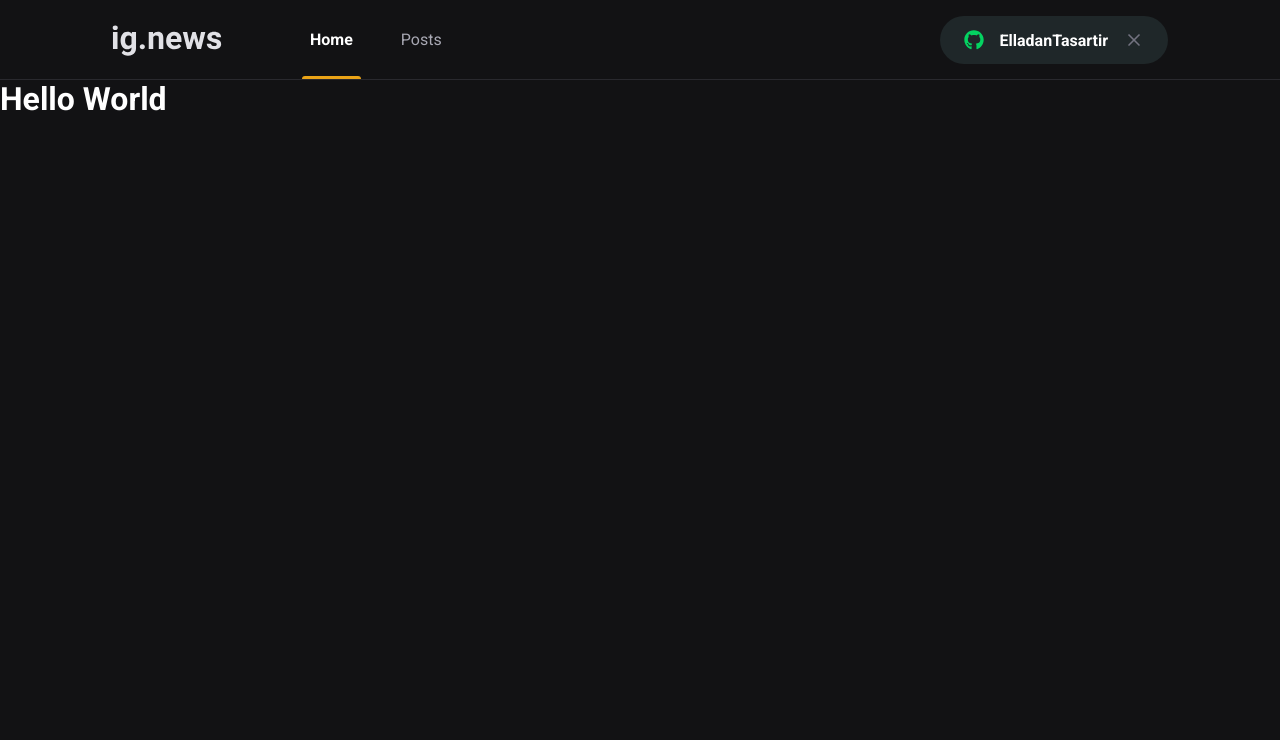
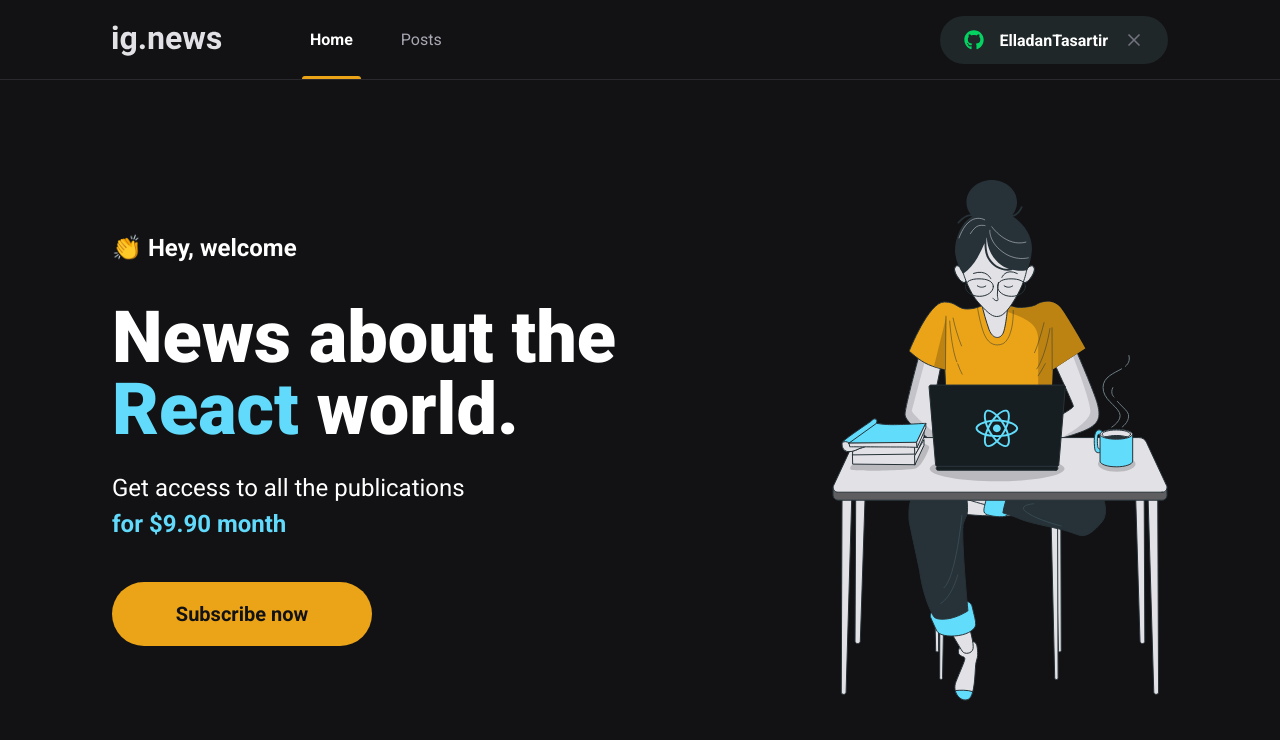
Before and after one commit to ElladanTasartir/ignews, a Next.js app: page / in a window 1280 px wide. Shown: the top 740 px of the page. Built offline with nearby package versions, Linux system fonts and the light colour scheme.

Commit message:
feat(index): create page layout

```diff
--- a/src/pages/index.tsx
+++ b/src/pages/index.tsx
@@ -1,14 +1,28 @@
 import Head from 'next/head';
+import { SubscribeButton } from '../components/SubscribeButton';
+
+import styles from './home.module.scss';
 
 export default function Home() {
   return (
     <>
       <Head>
-        <title>ig.news</title>
+        <title>Home | ig.news</title>
       </Head>
-      <h1>
-        Hello World
-      </h1>
+
+      <main className={styles.contentContainer}>
+        <section className={styles.hero}>
+          <span>👏 Hey, welcome</span>
+          <h1>News about the <span>React</span> world.</h1>
+          <p>
+            Get access to all the publications <br />
+            <span>for $9.90 month</span>
+          </p>
+          <SubscribeButton />
+        </section>
+
+        <img src="/images/avatar.svg" alt="Girl coding" />
+      </main>
     </>
   );
 }
```
